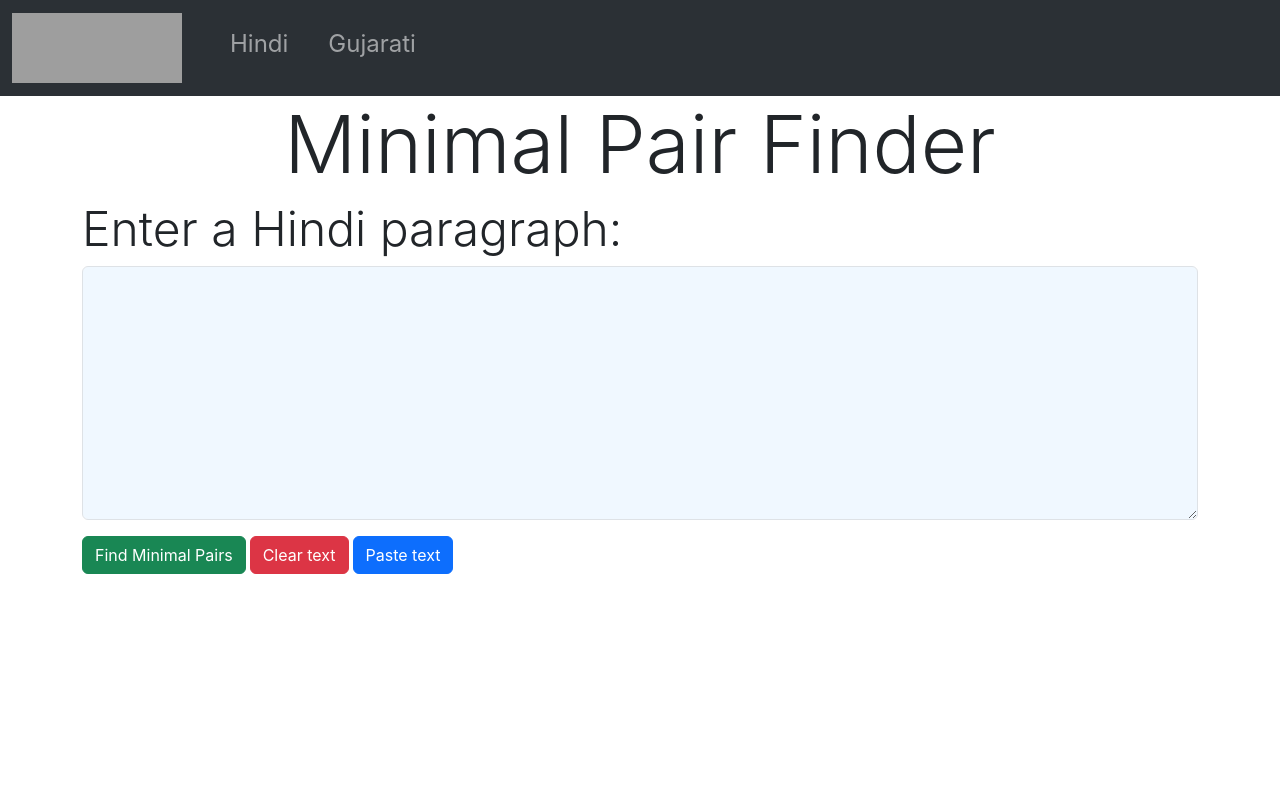
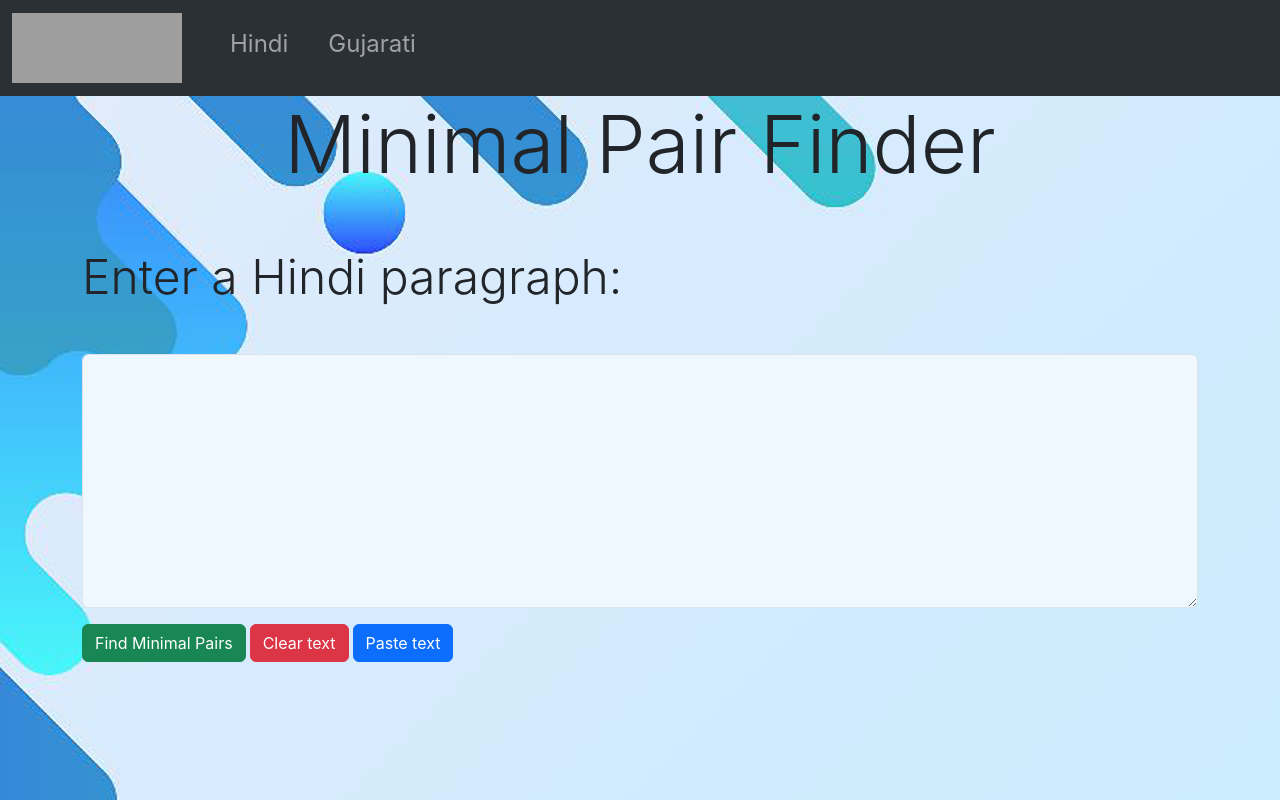
Before and after one commit to UtkarshUttam/Minimal-Pair-Finder, a React (Create React App) app: page / in a window 1280 px wide. Built offline with nearby package versions, Linux system fonts and the light colour scheme; grey boxes are pictures that could not be loaded.

Commit message:
Background of the application changed

```diff
--- a/src/components/Gujrati_Minimal.js
+++ b/src/components/Gujrati_Minimal.js
@@ -111,7 +111,7 @@ export class GujaratiMinimalPairFinder extends Component {
         <h1 className="text-center display-1">Minimal Pair Finder</h1>
         <Form onSubmit={this.handleSubmit}>
           <Form.Group controlId="formBasicParagraph">
-            <Form.Label className="display-5">
+            <Form.Label className="display-5 my-5">
               Enter a {this.props.language} paragraph:
             </Form.Label>
             <Form.Control
--- a/src/components/MinimalPairFinder.js
+++ b/src/components/MinimalPairFinder.js
@@ -112,7 +112,7 @@ export class MinimalPairFinder extends Component {
         <h1 className="text-center display-1">Minimal Pair Finder</h1>
         <Form onSubmit={this.handleSubmit}>
           <Form.Group controlId="formBasicParagraph">
-            <Form.Label className="display-5">
+            <Form.Label className="display-5 my-5">
               Enter a {this.props.language} paragraph:
             </Form.Label>
             <Form.Control
--- a/src/index.css
+++ b/src/index.css
@@ -1,4 +1,6 @@
+
 body {
+  background-image: url(./Minimal_Pair_BG.png);
   margin: 0;
   font-family: -apple-system, BlinkMacSystemFont, 'Segoe UI', 'Roboto', 'Oxygen',
     'Ubuntu', 'Cantarell', 'Fira Sans', 'Droid Sans', 'Helvetica Neue',
```
Also changed, not shown: src/Minimal_Pair_BG.png (added).
